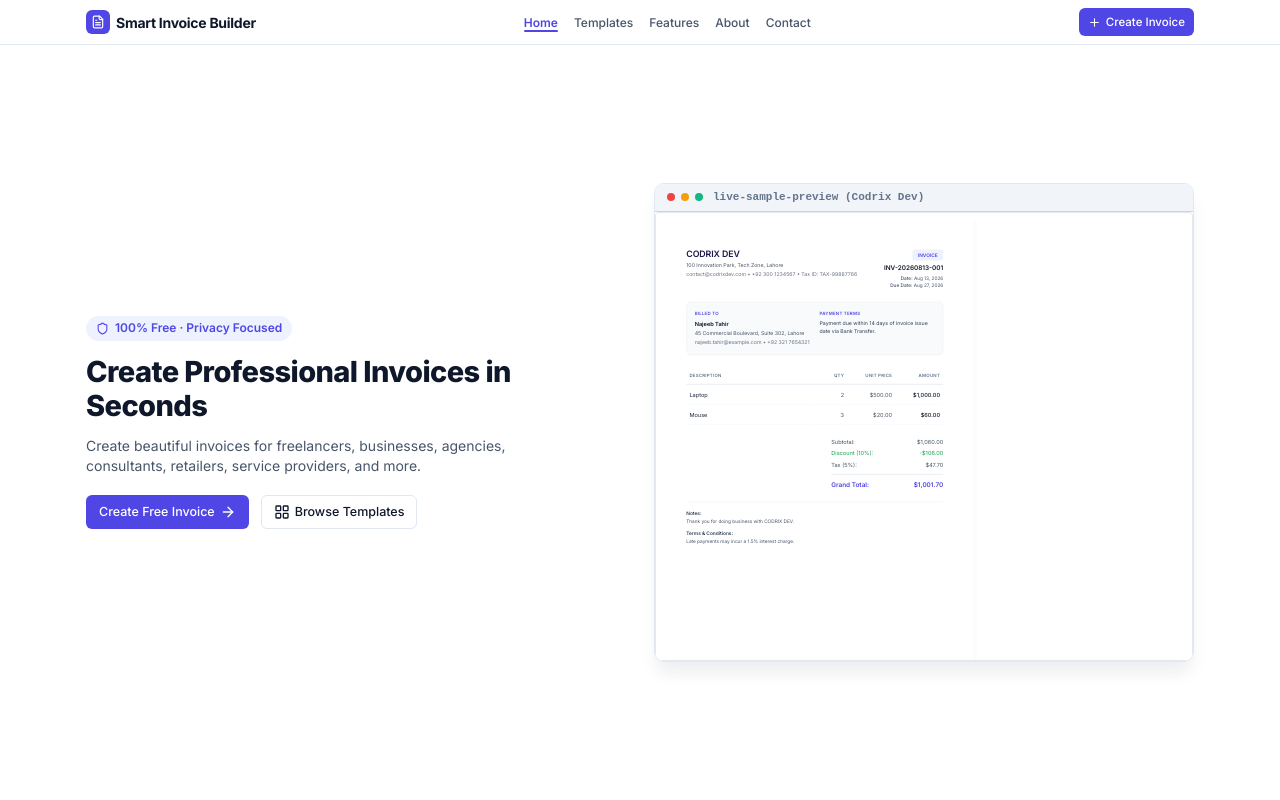
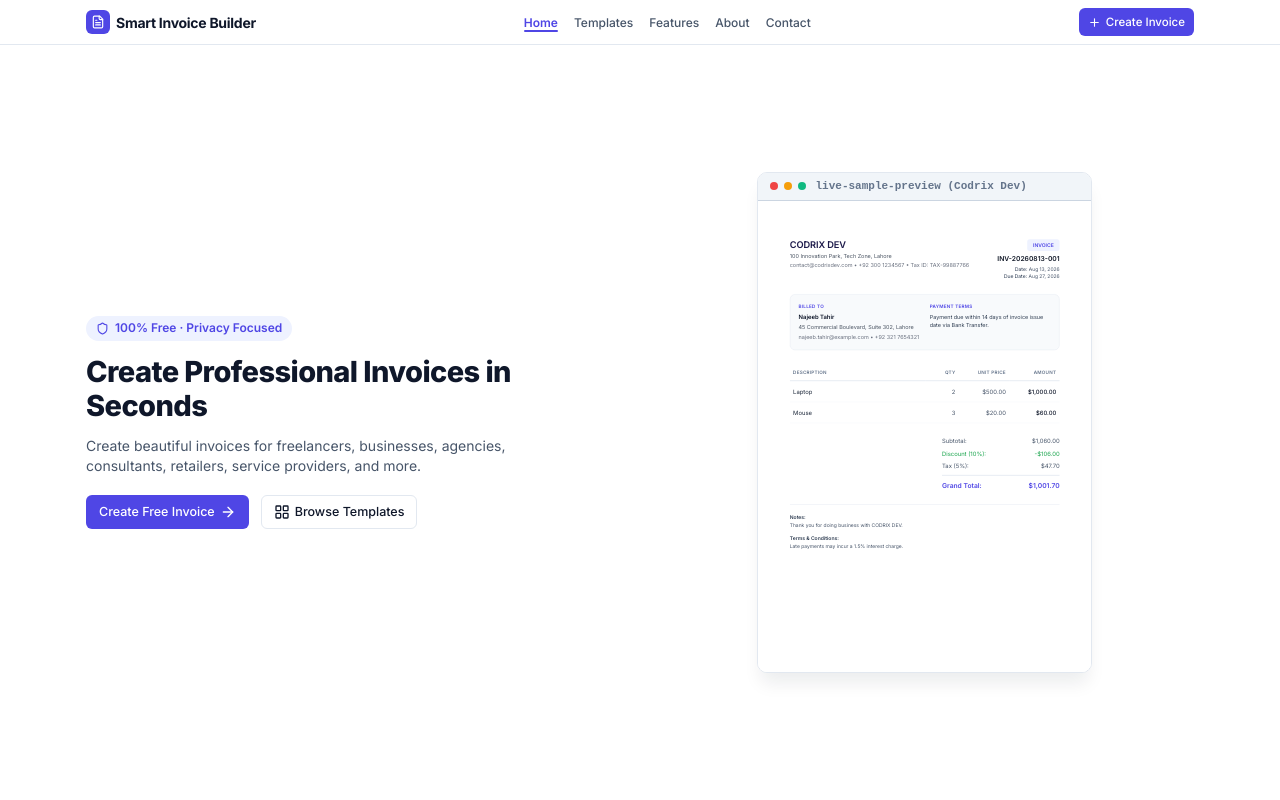
Before and after one commit to Najeeb1106/Smart-Invoice-Builder, a React (Vite) app: page / in a window 1280 px wide. Shown: the top 800 px of the page. Built offline with nearby package versions, Linux system fonts and the light colour scheme.

Commit message:
fix: tightly fit live sample preview border to invoice eliminating side whitespace

```diff
--- a/src/components/templates/TemplateScaledPreview.tsx
+++ b/src/components/templates/TemplateScaledPreview.tsx
@@ -51,7 +51,8 @@ export const TemplateScaledPreview: React.FC<TemplateScaledPreviewProps> = ({
     };
   }, [scaleOverride]);
 
-  // Exact A4 height (297mm = 1122.5px at 96DPI) multiplied by current scale
+  // Exact A4 width (210mm = 793.7px) and height (297mm = 1122.5px) multiplied by scale
+  const containerWidthPx = Math.round(793.7 * scale);
   const containerHeightPx = Math.round(1122.5 * scale);
 
   return (
@@ -59,14 +60,18 @@ export const TemplateScaledPreview: React.FC<TemplateScaledPreviewProps> = ({
       ref={containerRef}
       className="template-scaled-container"
       style={{
+        width: `${containerWidthPx}px`,
         height: `${containerHeightPx}px`,
         aspectRatio: 'unset',
+        border: 'none',
+        boxShadow: 'none',
       }}
     >
       <div
         className="template-scaled-inner"
         style={{
           transform: `scale(${scale})`,
+          transformOrigin: 'top left',
         }}
       >
         <TemplateRenderer invoice={sampleData} templateId={templateId} />
--- a/src/pages/LandingPage.tsx
+++ b/src/pages/LandingPage.tsx
@@ -147,16 +147,23 @@ export const LandingPage: React.FC<LandingPageProps> = ({ onNavigate }) => {
           {/* Right Column: Live Invoice Preview Frame */}
           <div
             style={{
+              display: 'flex',
+              justifyContent: 'center',
+              alignItems: 'center',
+              width: '100%',
+            }}
+          >
+            <div
+              style={{
                 boxShadow: 'var(--shadow-xl)',
                 borderRadius: 'var(--radius-lg)',
                 overflow: 'hidden',
                 border: '1px solid var(--color-border)',
                 backgroundColor: '#FFFFFF',
-              width: '100%',
-              maxHeight: 'calc(100vh - 84px)',
+                width: 'fit-content',
+                maxWidth: '100%',
                 display: 'flex',
                 flexDirection: 'column',
-              margin: 'auto 0',
               }}
             >
               <div style={{ display: 'flex', alignItems: 'center', gap: '6px', padding: '6px 12px', backgroundColor: '#F1F5F9', borderBottom: '1px solid #CBD5E1', flexShrink: 0 }}>
@@ -167,8 +174,9 @@ export const LandingPage: React.FC<LandingPageProps> = ({ onNavigate }) => {
                   live-sample-preview (Codrix Dev)
                 </span>
               </div>
-            <div style={{ padding: '0', width: '100%', overflow: 'hidden', display: 'flex', justifyContent: 'center', alignItems: 'flex-start' }}>
-              <TemplateScaledPreview templateId="modern" invoice={SAMPLE_MARKETING_INVOICE} scaleOverride={0.40} />
+              <div style={{ padding: '0', width: 'fit-content', overflow: 'hidden' }}>
+                <TemplateScaledPreview templateId="modern" invoice={SAMPLE_MARKETING_INVOICE} scaleOverride={0.42} />
+              </div>
             </div>
           </div>
         </div>
```
Lines whose indentation alone changed are shown as unchanged.
